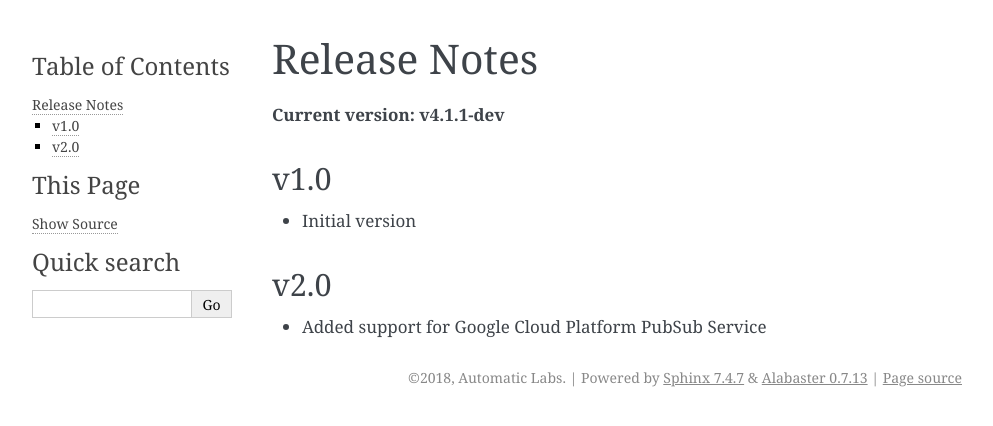
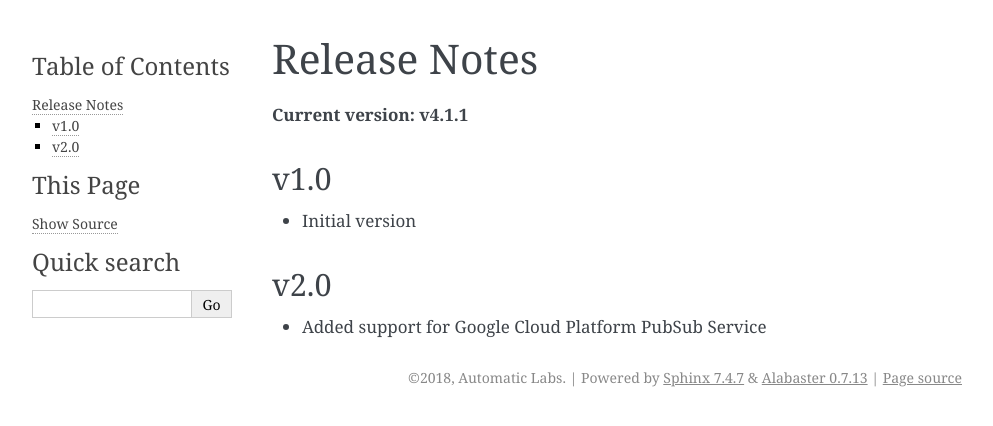
Before and after one commit to cloudchacho/hedwig-python, a Sphinx documentation site: the page built from docs/releases.rst, in a window 1280 px wide. Shown: the top 426 px of the page, without its empty margins (148-1141 px from the left). Built offline with Sphinx 7.4.7, drawn with Linux system fonts in a browser that asks for light colours.

Commit message:
Bump version: 4.1.1-dev → 4.1.1

```diff
--- a/docs/conf.py
+++ b/docs/conf.py
@@ -32,7 +32,7 @@
 # The short X.Y version
 version = '1.0'
 # The full version, including alpha/beta/rc tags
-release = '4.1.1-dev'
+release = '4.1.1'
 
 
 # -- General configuration ---------------------------------------------------
--- a/docs/releases.rst
+++ b/docs/releases.rst
@@ -1,7 +1,7 @@
 Release Notes
 =============
 
-**Current version: v4.1.1-dev**
+**Current version: v4.1.1**
 
 v1.0
 ~~~~
--- a/hedwig/__init__.py
+++ b/hedwig/__init__.py
@@ -7,4 +7,4 @@
 
 
 # semantic versioning (http://semver.org/)
-VERSION = '4.1.1-dev'
+VERSION = '4.1.1'
```
Also changed, not shown: .bumpversion.cfg.
